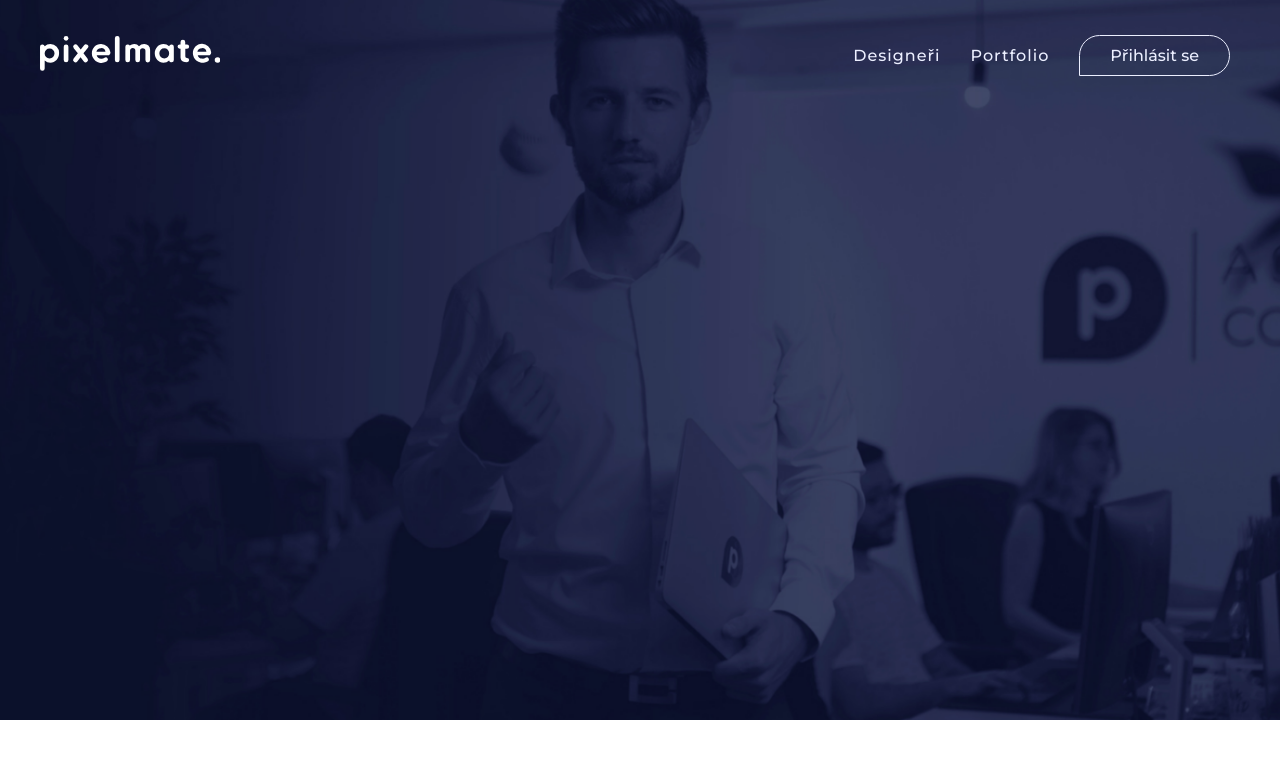
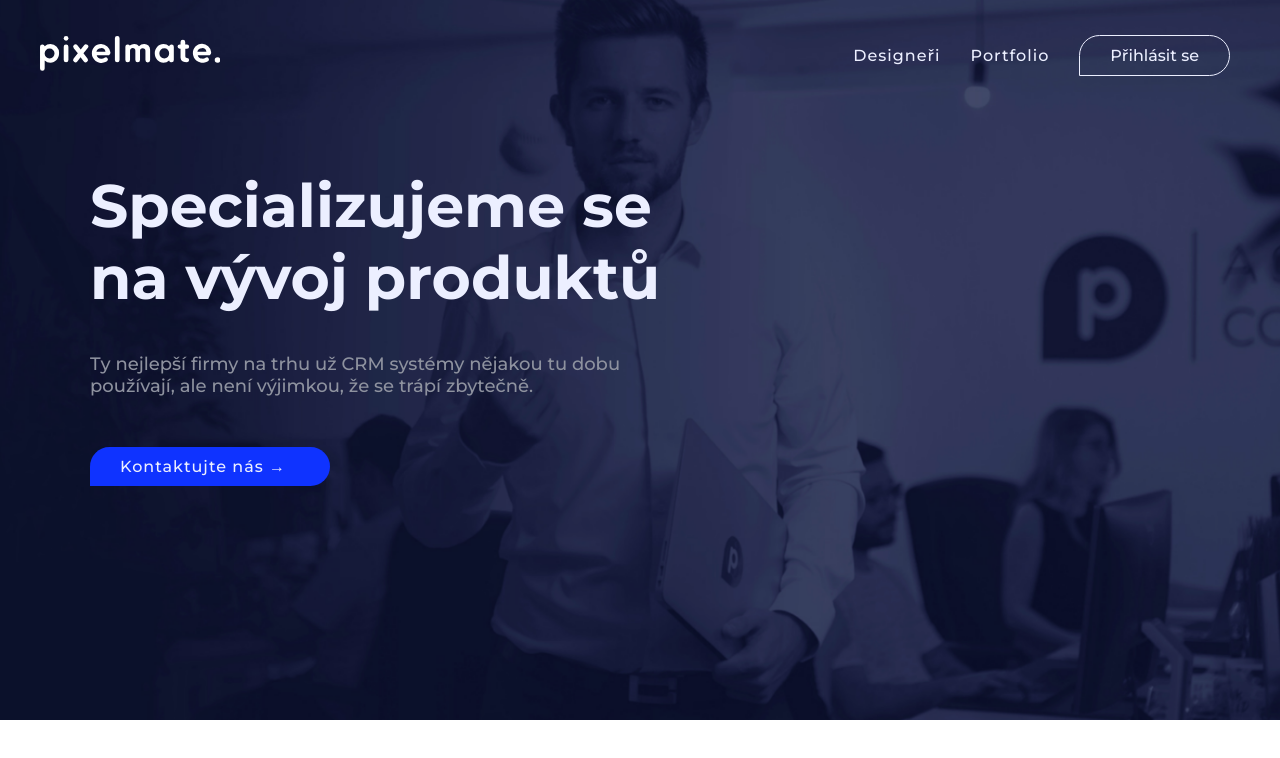
Before and after one commit to HuldaCZ/pixelmate-task, a Next.js app: page / in a window 1280 px wide. Shown: the top 758 px of the page. Built offline with nearby package versions, Linux system fonts and the light colour scheme.

Commit message:
Main Container + Heading

```diff
--- a/components/Header/Header.module.scss
+++ b/components/Homepage/Header/Header.module.scss
@@ -6,7 +6,7 @@
   width: 100vw;
   height: 90vh;
 
-  background-image: url("../../public/img/Video_screenshot_Mirek@2x.png");
+  background-image: url("../../../public/img/Video_screenshot_Mirek@2x.png");
   background-size: cover;
   background-position: top;
   position: relative;
--- /dev/null
+++ b/components/Homepage/Heading/Heading.module.scss
@@ -0,0 +1,36 @@
+@import "../../../styles/variables";
+
+.heading {
+  &__title {
+    font-size: 6rem;
+    font-weight: 700;
+    line-height: 1.2;
+    margin-bottom: 1.5rem;
+    margin-top: 5rem;
+    color: $color-primary-light;
+  }
+
+  &__subtitle {
+    margin-top: 4rem;
+    font-size: 1.8rem;
+    font-weight: 500;
+    line-height: 1.2;
+    margin-bottom: 1.5rem;
+    color: $color-gray;
+  }
+
+  &__container {
+    max-width: 60rem;
+    margin: 0 auto;
+  }
+
+  &__button_wrapper {
+    width: 24rem;
+    margin-top: 5rem;
+    font-size: 1.6rem;
+    font-weight: 500;
+    line-height: 1.2;
+    margin-bottom: 1.5rem;
+    letter-spacing: 0.1rem;
+  }
+}
--- /dev/null
+++ b/components/Homepage/Heading/Heading.tsx
@@ -0,0 +1,23 @@
+import React from "react";
+
+import Button from "../../Button/Button";
+
+import styles from "./Heading.module.scss";
+
+const Heading: React.FC = () => {
+  return (
+    <div className={styles.heading__container}>
+      <h1 className={styles.heading__title}>Specializujeme se na vývoj produktů</h1>
+      <h2 className={styles.heading__subtitle}>
+        Ty nejlepší firmy na trhu už CRM systémy nějakou tu dobu používají, ale není výjimkou, že se
+        trápí zbytečně.
+      </h2>
+
+      <div className={styles.heading__button_wrapper}>
+        <Button text="Kontaktujte nás &rarr;" design="fill" onClick={() => {}} />
+      </div>
+    </div>
+  );
+};
+
+export default Heading;
--- /dev/null
+++ b/components/Homepage/LoginForm/LoginForm.tsx
@@ -0,0 +1 @@
+import React from "react";
--- a/pages/index.tsx
+++ b/pages/index.tsx
@@ -4,7 +4,8 @@ import Image from "next/image";
 import styles from "../styles/Home.module.scss";
 
 import NavBar from "../components/NavBar/NavBar";
-import Header from "../components/Header/Header";
+import Header from "../components/Homepage/Header/Header";
+import Heading from "../components/Homepage/Heading/Heading";
 
 const Home: NextPage = () => {
   return (
@@ -19,11 +20,17 @@ const Home: NextPage = () => {
           rel="stylesheet"
         />
       </Head>
-
       <NavBar />
       <Header />
 
-      <main className={styles.main}></main>
+      <main className={styles.main}>
+        <div className={styles.main__row}>
+          <div className={styles.main__column}>
+            <Heading />
+          </div>
+          <div></div>
+        </div>
+      </main>
 
       <footer className={styles.footer}></footer>
     </div>
--- a/styles/home.module.scss
+++ b/styles/home.module.scss
@@ -0,0 +1,25 @@
+.main {
+  // background-color: #d32f2f;
+  position: absolute;
+  top: 10rem;
+  left: 50%;
+  transform: translate(-50%);
+  padding: 2rem;
+  max-width: 110rem;
+  width: 90%;
+  height: 100;
+  z-index: 1;
+
+  display: flex;
+  flex-direction: column;
+  align-items: center;
+  justify-content: space-between;
+
+  &__row {
+    display: flex;
+    align-items: center;
+    justify-content: space-between;
+    width: 100%;
+    height: 100%;
+  }
+}
```
Also changed, not shown: components/Homepage/Header/Header.tsx (renamed from components/Header/Header.tsx).
